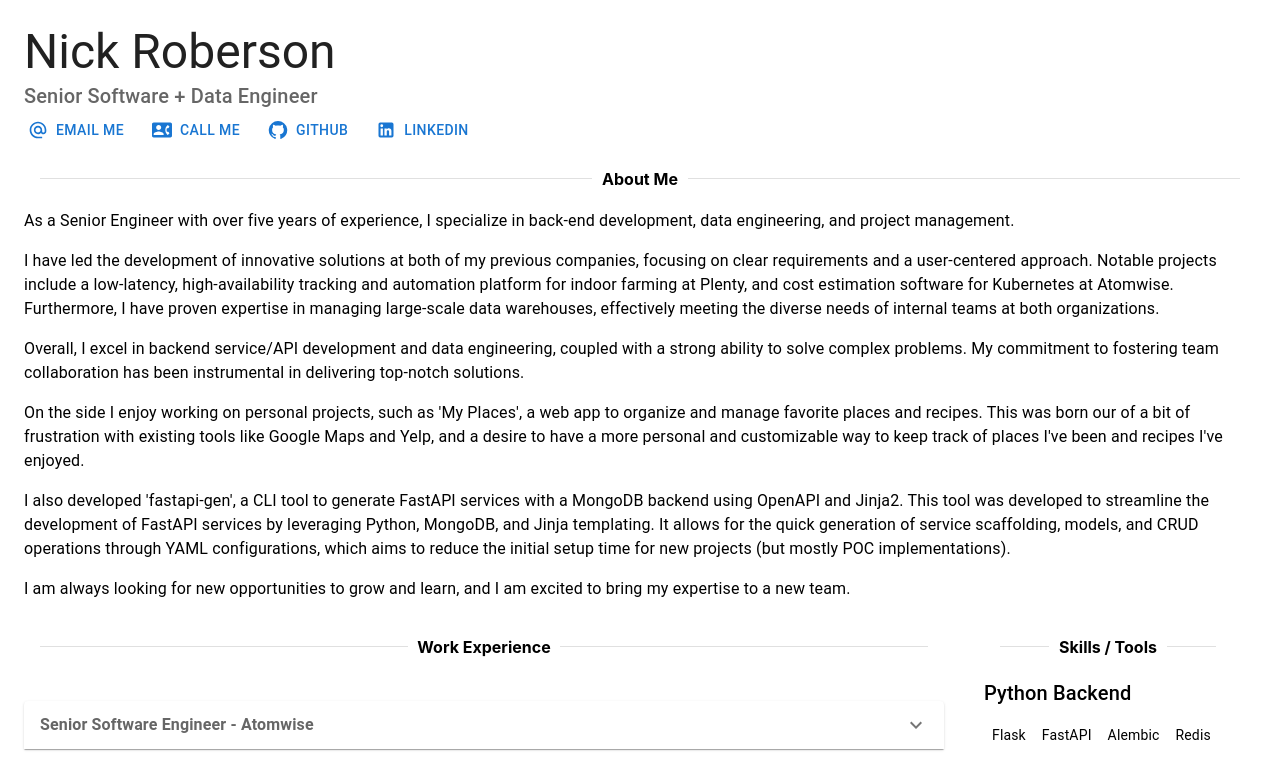
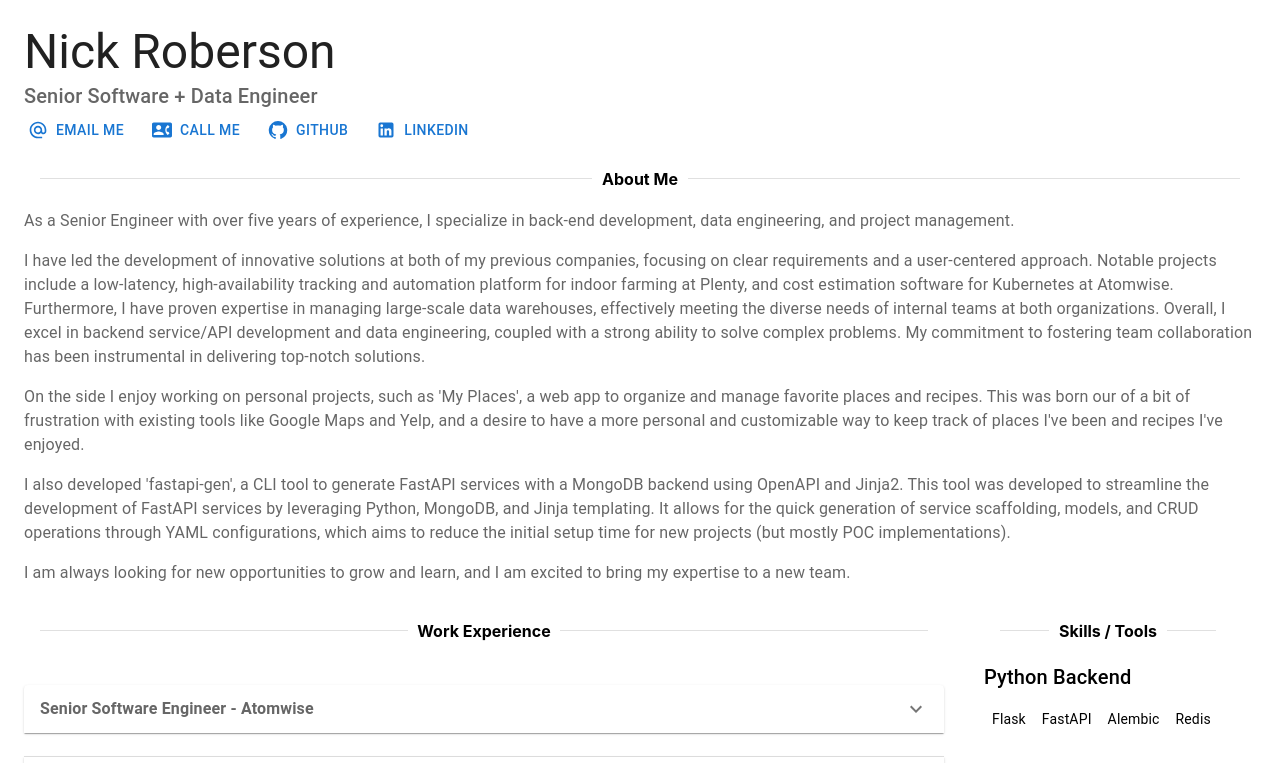
Before and after one commit to nick-roberson/nick-roberson.github.io, a React (Create React App) app in the folder my-app/: page / in a window 1280 px wide. Shown: the top 763 px of the page. Built offline with nearby package versions, Linux system fonts and the light colour scheme.

Commit message:
update bio again

```diff
--- a/my-app/src/App.tsx
+++ b/my-app/src/App.tsx
@@ -91,8 +91,7 @@ const description = [
   approach. Notable projects include a low-latency, high-availability tracking and automation
   platform for indoor farming at Plenty, and cost estimation software for Kubernetes at Atomwise.
   Furthermore, I have proven expertise in managing large-scale data warehouses, effectively meeting
-  the diverse needs of internal teams at both organizations.`,
-  `Overall, I excel in backend service/API
+  the diverse needs of internal teams at both organizations. Overall, I excel in backend service/API
   development and data engineering, coupled with a strong ability to solve complex problems. My
   commitment to fostering team collaboration has been instrumental in delivering top-notch solutions.`,
   `On the side I enjoy working on personal projects, such as 'My Places', a web app to organize and
@@ -331,7 +330,7 @@ function App() {
           </Divider>
           <br />
           {personalStatement.statement.map((paragraph) => (
-            <Typography align="left" paragraph>
+            <Typography align="left" color="text.secondary" paragraph>
               {paragraph}
             </Typography>
           ))}
```
